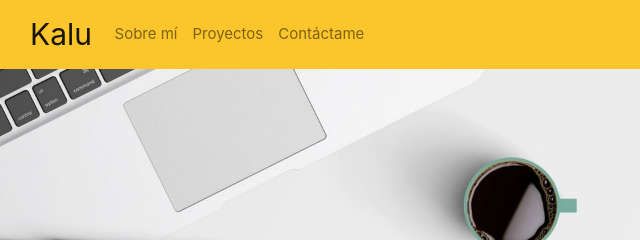
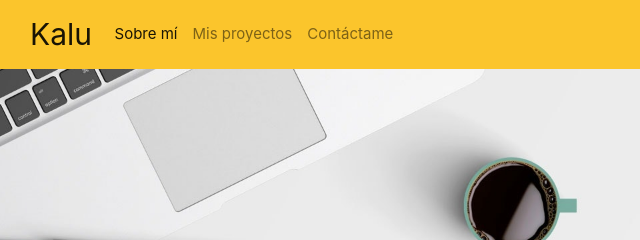
Before and after one commit to KaluGN/kalugn.github.io, a website: page index.html in a window 1280 px wide. Shown: the top 240 px of the page, 0-640 px from the left. Drawn offline with nearby package versions, Linux system fonts and the light colour scheme.

Commit message:
cambio de navbar

```diff
--- a/index.html
+++ b/index.html
@@ -43,7 +43,7 @@
 <!-- End Facebook Pixel Code -->
 
   <link rel="icon" href="images/whale-tail.png" />
-  <title>Hola soy Kalu!</title>
+  <title>Hola, soy Kalu!</title>
 </head>
 
 <body>
@@ -51,19 +51,19 @@
   <section class="bienvenidos" id="first">
     <header class="encabezado">
       <div class="container-fluid bg-light fixed-top">
-        <nav class="navbar navbar-expand-lg navbar-light bg-light " role="navigation">
-          <button class="navbar-toggler navbar-toggler-right" type="button" data-toggle="collapse" data-target="#navbarTogglerDemo02"
-            aria-controls="navbarTogglerDemo02" aria-expanded="false" aria-label="Toggle navigation">
+        <nav class="navbar navbar-expand-lg navbar-light bg-light">
+          <a class="navbar-brand" href="#first">Kalu</a>
+          <button class="navbar-toggler" type="button" data-toggle="collapse" data-target="#navbarNav" aria-controls="navbarNav"
+            aria-expanded="false" aria-label="Toggle navigation">
             <span class="navbar-toggler-icon"></span>
           </button>
-          <a class="navbar-brand" href="#first">Kalu</a>
-          <div class="collapse navbar-collapse" id="menu">
-            <ul class="navbar-nav mr-auto mt-2 mt-md-0">
-              <li class="nav-item">
-                <a class="nav-link" href="#about-me">Sobre mí</a>
+          <div class="collapse navbar-collapse" id="navbarNav">
+            <ul class="navbar-nav">
+              <li class="nav-item active">
+                <a class="nav-link" href="#about-me">Sobre mí <span class="sr-only">(current)</span></a>
               </li>
               <li class="nav-item">
-                <a class="nav-link" href="#my-proyects">Proyectos</a>
+                <a class="nav-link" href="#my-proyects">Mis proyectos</a>
               </li>
               <li class="nav-item">
                 <a class="nav-link" href="#contact-me">Contáctame</a>
```
